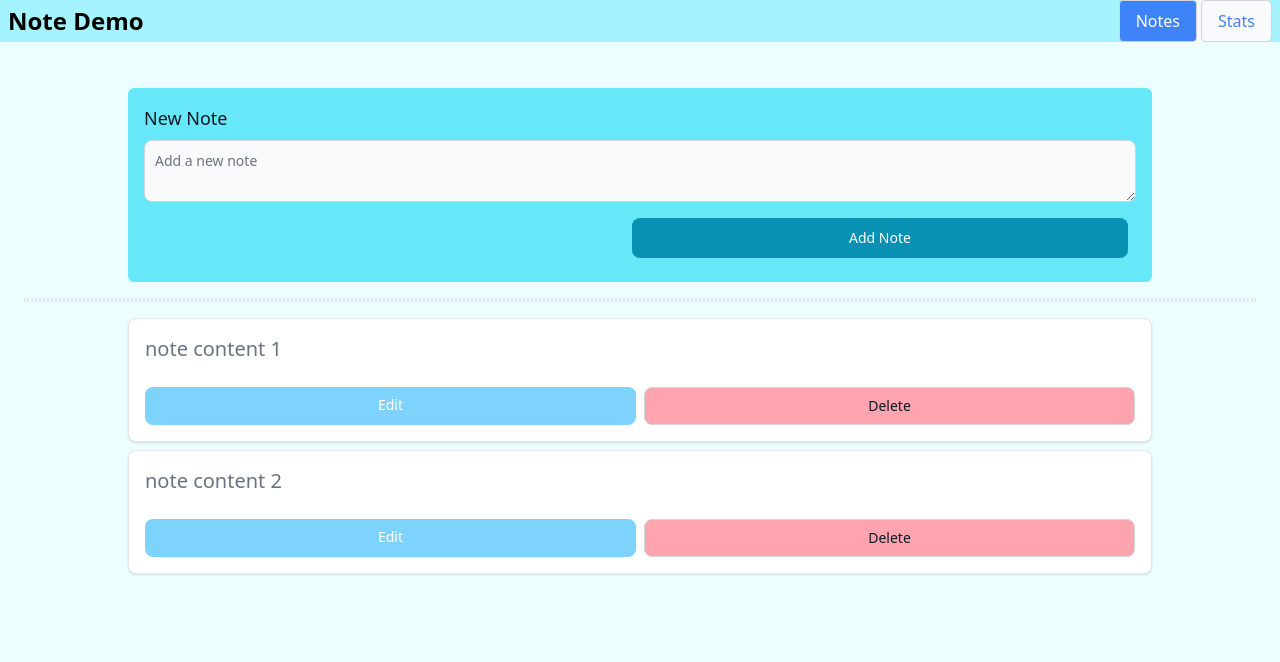
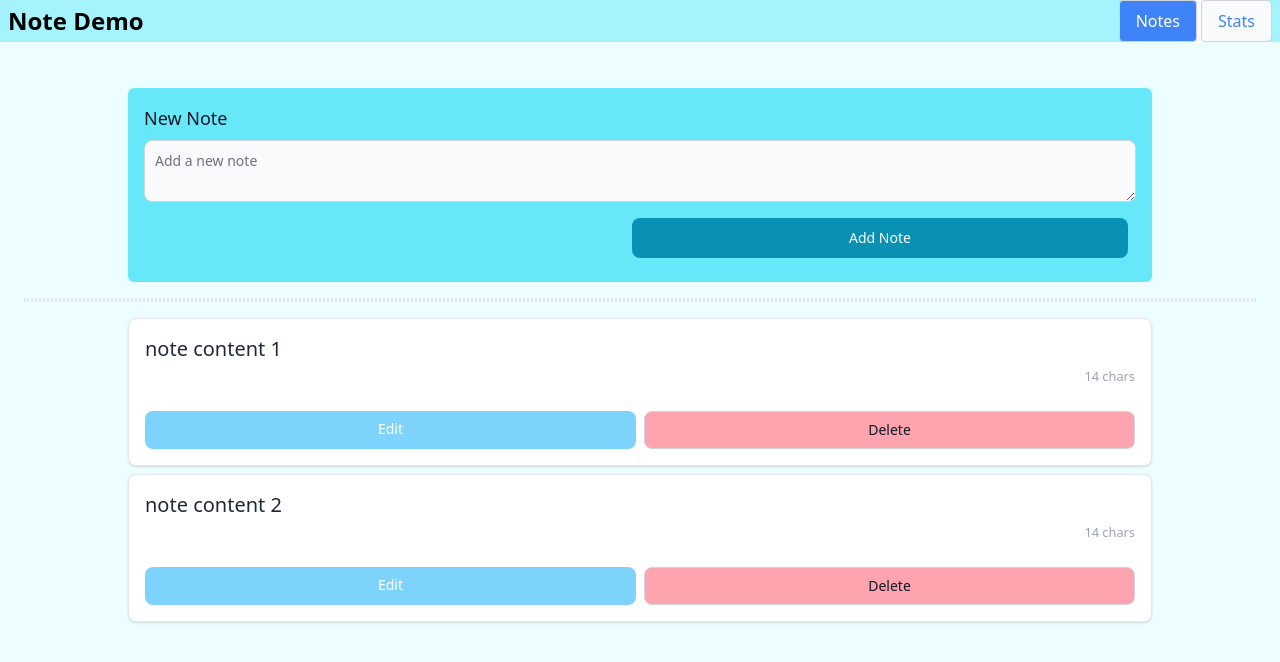
Before and after one commit to mchangpi/vue-course, a Vue app in the folder 70-noteballs/: page / in a window 1280 px wide. Shown: the top 662 px of the page. Built offline with nearby package versions, Linux system fonts and the light colour scheme.

Commit message:
L89 Computed Note Length

```diff
--- a/70-noteballs/src/assets/main.css
+++ b/70-noteballs/src/assets/main.css
@@ -1590,6 +1590,10 @@ input:checked + .toggle-bg {
   text-align: center;
 }
 
+.text-right {
+  text-align: right;
+}
+
 .text-2xl {
   font-size: 1.5rem;
   line-height: 2rem;
@@ -1654,6 +1658,16 @@ input:checked + .toggle-bg {
 .text-white {
   --tw-text-opacity: 1;
   color: rgb(255 255 255 / var(--tw-text-opacity));
+}
+
+.text-gray-700 {
+  --tw-text-opacity: 1;
+  color: rgb(55 65 81 / var(--tw-text-opacity));
+}
+
+.text-gray-400 {
+  --tw-text-opacity: 1;
+  color: rgb(156 163 175 / var(--tw-text-opacity));
 }
 
 .opacity-0 {
--- a/70-noteballs/src/components/notes/Note.vue
+++ b/70-noteballs/src/components/notes/Note.vue
@@ -5,7 +5,12 @@
   >
     <div class="flex flex-col items-start p-4">
       <!-- <h5 class="mb-1 text-xl font-medium text-gray-900">Title</h5> -->
-      <span class="text-xl text-gray-500">{{ note.content }}</span>
+      <div class="text-xl text-gray-800">
+        {{ note.content }}
+      </div>
+      <div class="w-full text-right text-gray-400">
+        <small>{{ contentLength }} </small>
+      </div>
       <div class="mt-4 flex w-full md:mt-6">
         <a
           href="#"
@@ -23,7 +28,16 @@
 </template>
 
 <script setup>
+import { computed } from 'vue';
+
 const { note } = defineProps({
   note: { type: Object, required: true },
 });
+
+const contentLength = computed(() => {
+  const length = note.content.length;
+
+  if (length > 1) return length + ' chars';
+  else return length + ' char';
+});
 </script>
```
